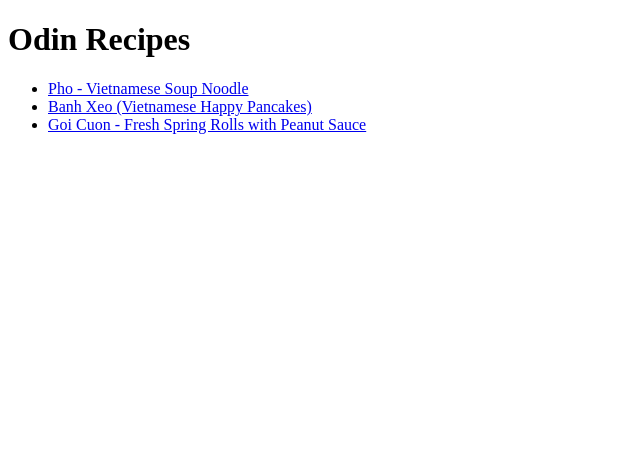
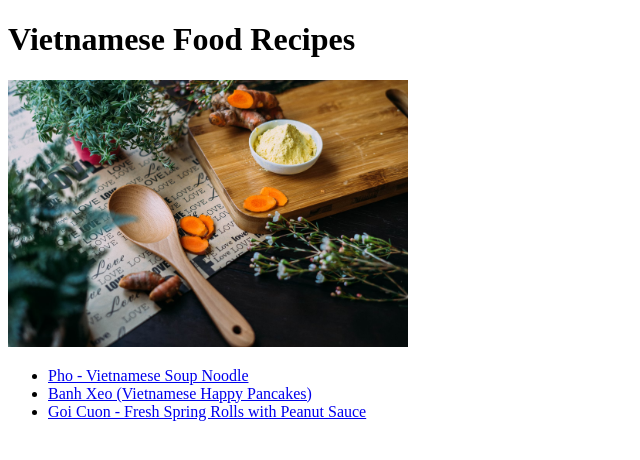
Before and after one commit to craftzmask/odin-recipes, a plain HTML site: page index.html in a window 1280 px wide. Shown: the whole page, without its empty margins (0-640 px from the left). Drawn offline with Linux system fonts and the light colour scheme.

Commit message:
Re-design home page

```diff
--- a/index.html
+++ b/index.html
@@ -2,10 +2,11 @@
 <html lang="en">
 <head>
   <meta charset="UTF-8">
-  <title>Odin Recipes</title>
+  <title>Vietnamese Food Recipes</title>
 </head>
 <body>
-  <h1>Odin Recipes</h1>
+  <h1>Vietnamese Food Recipes</h1>
+  <img src="./kitchen.avif" alt="Kitchen Picture" width="400px">
   <ul>
     <li><a href="recipes/pho.html">Pho - Vietnamese Soup Noodle</a></li>
     <li><a href="recipes/banh-xeo.html">Banh Xeo (Vietnamese Happy Pancakes)</a></li>
```
Also changed, not shown: kitchen.avif (added).
